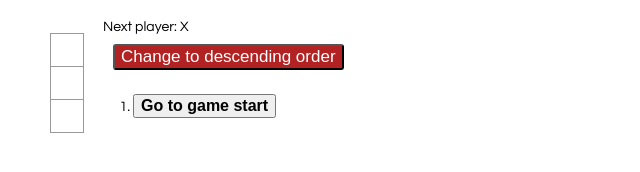
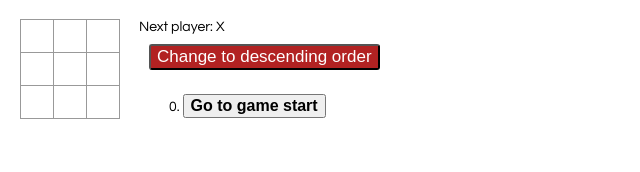
Before and after one commit to PetrMil/tic-tac-toe, a React app: page / in a window 1280 px wide. Shown: the whole page, without its empty margins (0-640 px from the left). Built offline with nearby package versions, Linux system fonts and the light colour scheme.

Commit message:
- сортировка по нажатию кнопки; - подсвечиванию победных ячеек.

```diff
--- a/src/index.css
+++ b/src/index.css
@@ -63,3 +63,9 @@ ol, ul {
   background: firebrick;
   border-radius: 3px;
 }
+ol {
+  list-style: none;
+}
+.winner {
+  background-color: yellow;
+}
--- a/src/index.js
+++ b/src/index.js
@@ -8,8 +8,9 @@ import './index.css';
 
 
 function Square(props) {
+  console.log(props);
   return (
-    <button className="square" onClick={props.onClick}>
+    <button className={"square " + (props.winner ? "winner":"")} onClick={props.onClick}>
       {props.value}
     </button>
   );
@@ -20,36 +21,40 @@ function Square(props) {
 class Board extends React.Component {
 
   renderSquare(i) {
+    let moves = this.props.moves;
+    let winnerMove = moves && moves.indexOf(i);
+    console.log(winnerMove,moves);
     return(
       <Square
         value={this.props.squares[i]}// i??
         onClick={() => this.props.onClick(i)}
+        winner={winnerMove !==null && winnerMove > -1 }
+
       />
     );
   }
 
+  makeLoops() {
+    var loop;
+    var loop2=[];
+    for (var i = 0; i < 3; i++) {
+      loop = [];
+      for (var j = 0; j < 3; j++) {
+        loop.push(this.renderSquare(3*i+j));
+      }
+      loop2.push(<div className="board-row">{loop}</div>);
+    }
+    return loop2;
+  }
 
   render() {
-    var loop = [];
-    for (var i = 0; i < 3; i++) {
-      loop.push(<ul>
-
-        {this.renderSquare(i)}
-
-        </ul>)
-    }
-
     return (
       <div>
-        <div className="board-row">
-          {loop}
-        </div>
-
+        {this.makeLoops()}
       </div>
     );
   }
 }
-
 
 /////////////////////////////////////////////////
 class Game extends React.Component {
@@ -62,7 +67,8 @@ class Game extends React.Component {
       }],
       xIsNext: true,
       stepNumber: 0,
-      text: "descending"
+      sort: "ascending",
+      champion: null
     };
   }
 
@@ -70,7 +76,8 @@ class Game extends React.Component {
     const history = this.state.history.slice(0, this.state.stepNumber + 1);//+1?
     const current = history[history.length - 1];
     const squares = current.squares.slice();
-    if (calculateWinner(squares) || squares[i]) {
+    let w=this.calculateWinner(squares);
+    if (w || squares[i]) {
       return;
     }
     squares[i] = this.state.xIsNext ? 'X' : 'O';
@@ -79,8 +86,9 @@ class Game extends React.Component {
         squares: squares
       }]),
       xIsNext: !this.state.xIsNext,
-      stepNumber: history.length
+      stepNumber: history.length,
     });
+
   }
 
   jumpTo(step) {
@@ -88,23 +96,49 @@ class Game extends React.Component {
       stepNumber: step,
       xIsNext: (step % 2) === 0
     });
-    console.log(step)
-  }
-  eventClick(){
-    const newText=this.state.text === "descending" ? "ascending" : "descending"
-    this.setState({text: newText })
   }
 
+  eventClick(){
+    const newText=this.state.sort === "ascending" ? "descending" : "ascending"
+    this.setState({sort: newText })
+  }
+
+  calculateWinner(squares) {
+    const lines = [
+      [0, 1, 2],
+      [3, 4, 5],
+      [6, 7, 8],
+      [0, 3, 6],
+      [1, 4, 7],
+      [2, 5, 8],
+      [0, 4, 8],
+      [2, 4, 6],
+    ];
+    for (let i = 0; i < lines.length; i++) {
+      const [a, b, c] = lines[i];
+      if (squares[a] && squares[a] === squares[b] && squares[a] === squares[c]) {
+        return {
+          winner:squares[a],
+          moves:lines[i]
+        }
+      }
+    }
+    return null;
+  }
   render() {
-    const history = this.state.history;
+
+    let history = this.state.history;
     const current = history[this.state.stepNumber];
-    const winner = calculateWinner(current.squares);
-
+    const winner = this.calculateWinner(current.squares);
     const moves = history.map((step, move) => {
+      if (this.state.sort === "descending") {
+        move = history.length-1-move;
+      }
       const desc = move ? 'Go to move #' + move :'Go to game start';
 
       return (
         <li key={move}>
+          <span>{move}. </span>
           <button  onClick={() => this.jumpTo(move)} className={this.state.stepNumber === move ? "choosen":"non-choosen"}>{desc}</button>
         </li>
       );
@@ -112,7 +146,7 @@ class Game extends React.Component {
 
     let status;
     if (winner) {
-      status = 'Winner: ' + winner;
+      status = 'Winner: ' + winner.winner;
     } else {
       status = 'Next player: ' + (this.state.xIsNext ? 'X' : 'O');
     }
@@ -123,11 +157,12 @@ class Game extends React.Component {
           <Board
             squares={current.squares}
             onClick={(i) => this.handleClick(i)}
+            moves={winner && winner.moves}
           />
         </div>
         <div className="game-info">
           <div>{status}</div>
-          <button onClick={()=>this.eventClick()} className="order">{"Change to " + this.state.text + " order"}</button>
+          <button onClick={()=>this.eventClick()} className="order">{"Change to " + (this.state.sort === "ascending" ? "descending" : "ascending") + " order"}</button>
           <ol>{moves}</ol>
         </div>
       </div>
@@ -142,23 +177,3 @@ ReactDOM.render(
   <Game />,
   document.getElementById('root')
 );
-
-function calculateWinner(squares) {
-  const lines = [
-    [0, 1, 2],
-    [3, 4, 5],
-    [6, 7, 8],
-    [0, 3, 6],
-    [1, 4, 7],
-    [2, 5, 8],
-    [0, 4, 8],
-    [2, 4, 6],
-  ];
-  for (let i = 0; i < lines.length; i++) {
-    const [a, b, c] = lines[i];
-    if (squares[a] && squares[a] === squares[b] && squares[a] === squares[c]) {
-      return squares[a];
-    }
-  }
-  return null;
-}
```
